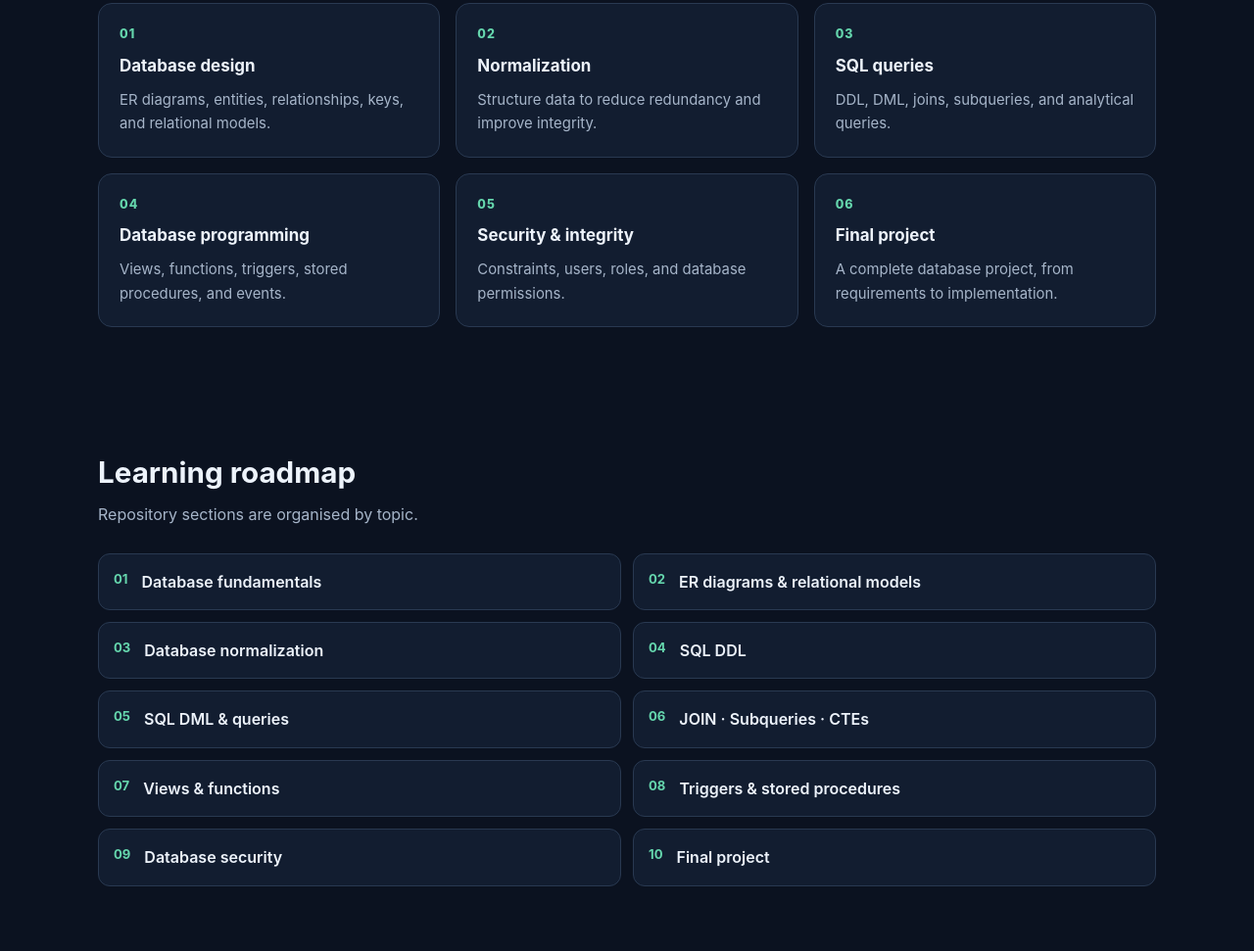
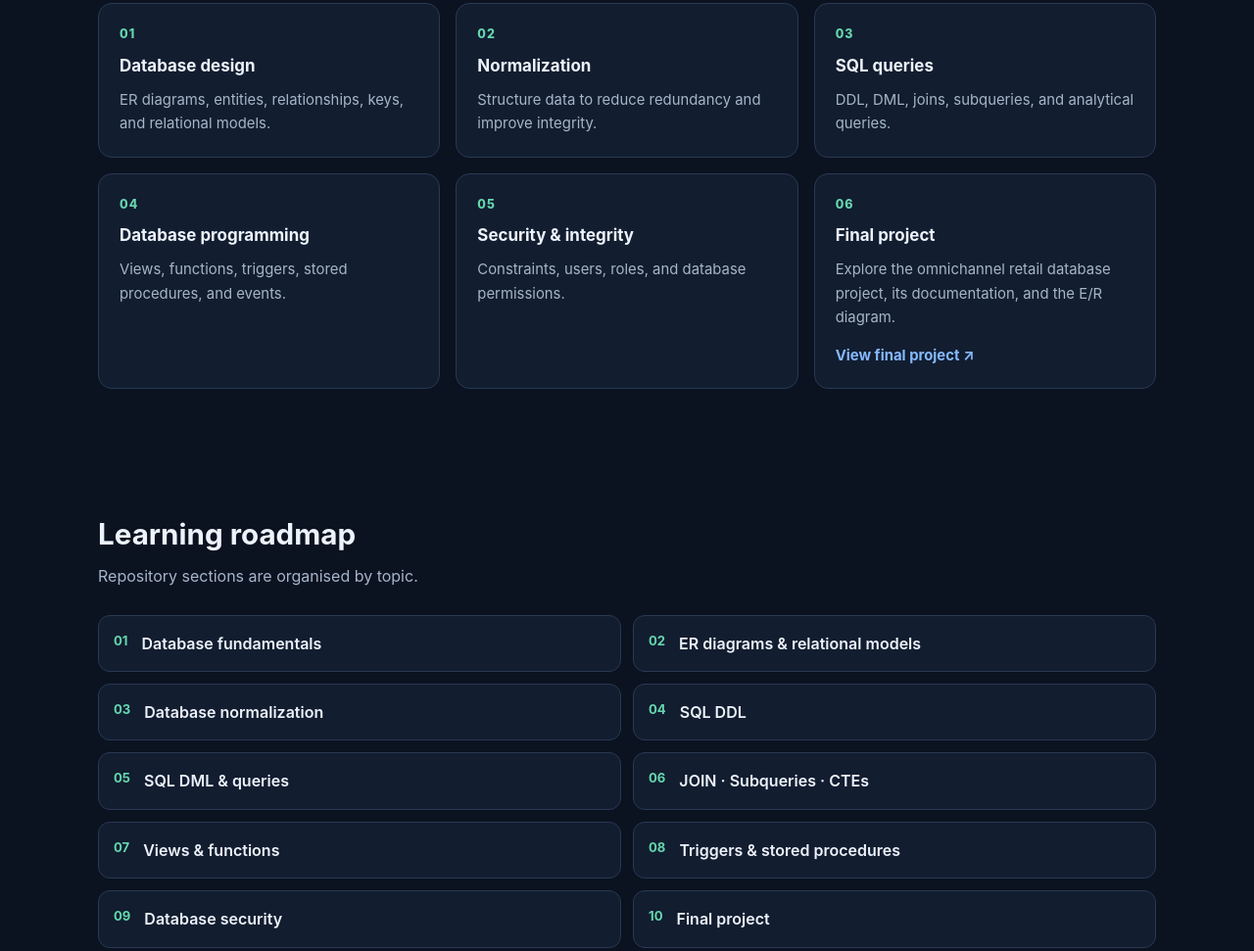
Before and after one commit to Habibi1988/Bases-de-Datos-Relacionales-SQL, a plain HTML site: page index.html in a window 1280 px wide. Shown: the part 1141-2112 px from the top of the page at 98% size. Drawn offline with Linux system fonts and the light colour scheme.

Commit message:
Link final project card to its project presentation page

```diff
--- a/index.html
+++ b/index.html
@@ -52,7 +52,7 @@
       <article class="card"><div class="num">03</div><h3><span data-lang="en">SQL queries</span><span data-lang="es">Consultas SQL</span></h3><p><span data-lang="en">DDL, DML, joins, subqueries, and analytical queries.</span><span data-lang="es">DDL, DML, JOIN, subconsultas y consultas analíticas.</span></p></article>
       <article class="card"><div class="num">04</div><h3><span data-lang="en">Database programming</span><span data-lang="es">Programación de bases de datos</span></h3><p><span data-lang="en">Views, functions, triggers, stored procedures, and events.</span><span data-lang="es">Vistas, funciones, triggers, procedimientos almacenados y eventos.</span></p></article>
       <article class="card"><div class="num">05</div><h3><span data-lang="en">Security & integrity</span><span data-lang="es">Seguridad e integridad</span></h3><p><span data-lang="en">Constraints, users, roles, and database permissions.</span><span data-lang="es">Restricciones, usuarios, roles y permisos de bases de datos.</span></p></article>
-      <article class="card"><div class="num">06</div><h3><span data-lang="en">Final project</span><span data-lang="es">Proyecto final</span></h3><p><span data-lang="en">A complete database project, from requirements to implementation.</span><span data-lang="es">Un proyecto completo de bases de datos, desde los requisitos hasta su implementación.</span></p></article>
+      <article class="card"><div class="num">06</div><h3><span data-lang="en">Final project</span><span data-lang="es">Proyecto final</span></h3><p><span data-lang="en">Explore the omnichannel retail database project, its documentation, and the E/R diagram.</span><span data-lang="es">Consulta el proyecto de base de datos para una tienda omnicanal, su documentación y el diagrama E/R.</span></p><p style="margin-top:14px"><a href="10-final-project/"><strong><span data-lang="en">View final project ↗</span><span data-lang="es">Ver proyecto final ↗</span></strong></a></p></article>
     </div>
   </div></section>
   <section id="roadmap"><div class="wrap"><div class="section-head"><h2><span data-lang="en">Learning roadmap</span><span data-lang="es">Itinerario de aprendizaje</span></h2><p><span data-lang="en">Repository sections are organised by topic.</span><span data-lang="es">Las secciones del repositorio están organizadas por temas.</span></p></div>
```
